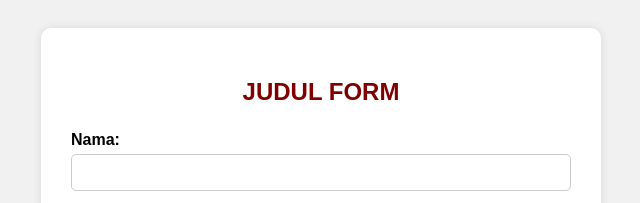
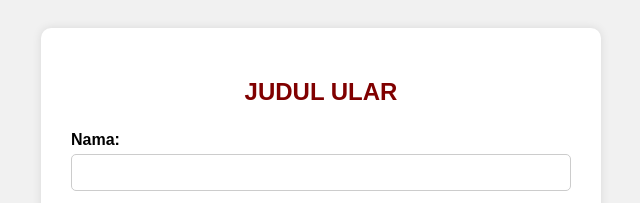
Before and after one commit to andrewsssssjj/aduan-ular, a plain HTML site: page index.html in a window 1280 px wide. Shown: the top 203 px of the page, 319-959 px from the left. Drawn offline with Linux system fonts and the light colour scheme.

Commit message:
Update index.html

```diff
--- a/index.html
+++ b/index.html
@@ -61,7 +61,7 @@
 <body>
 
   <div class="container">
-    <h2>JUDUL FORM</h2>
+    <h2>JUDUL ULAR</h2>
     <form id="waForm">
       <label for="nama">Nama:</label>
       <input type="text" id="nama" required>
```
